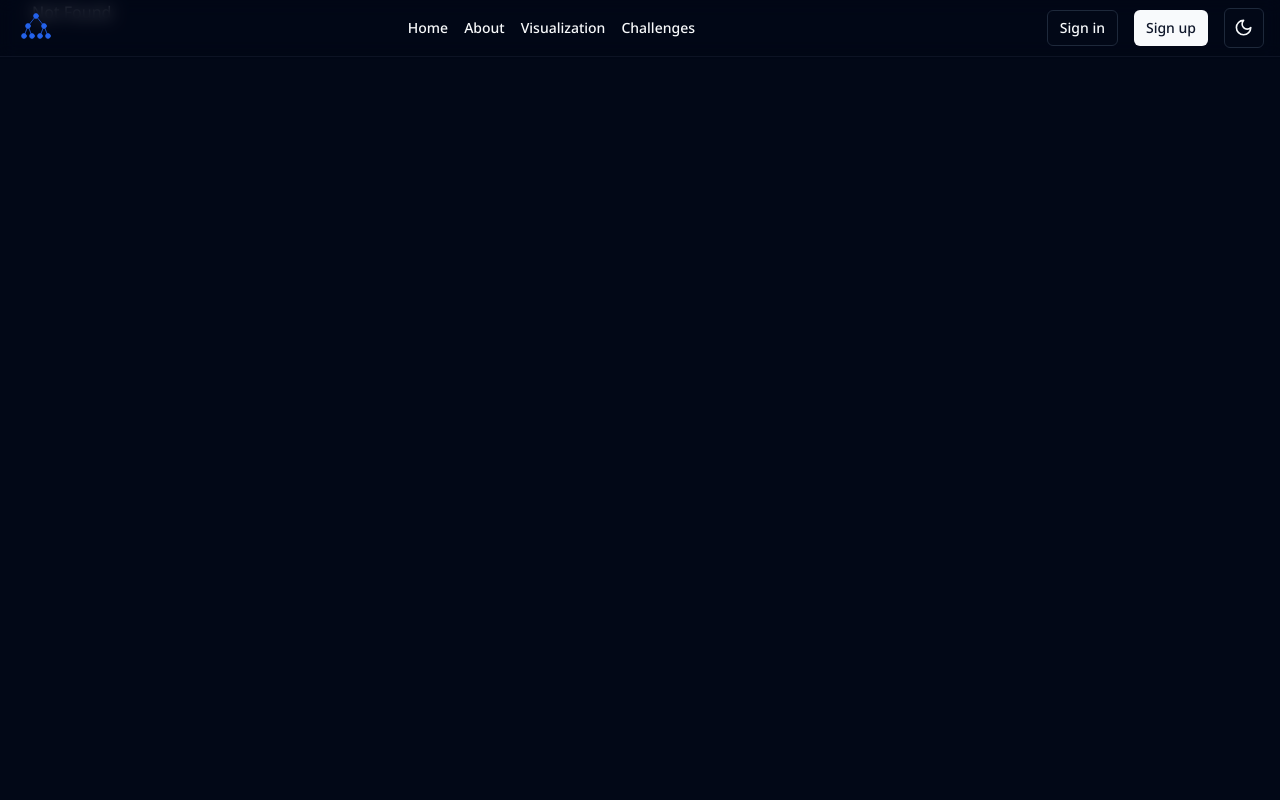
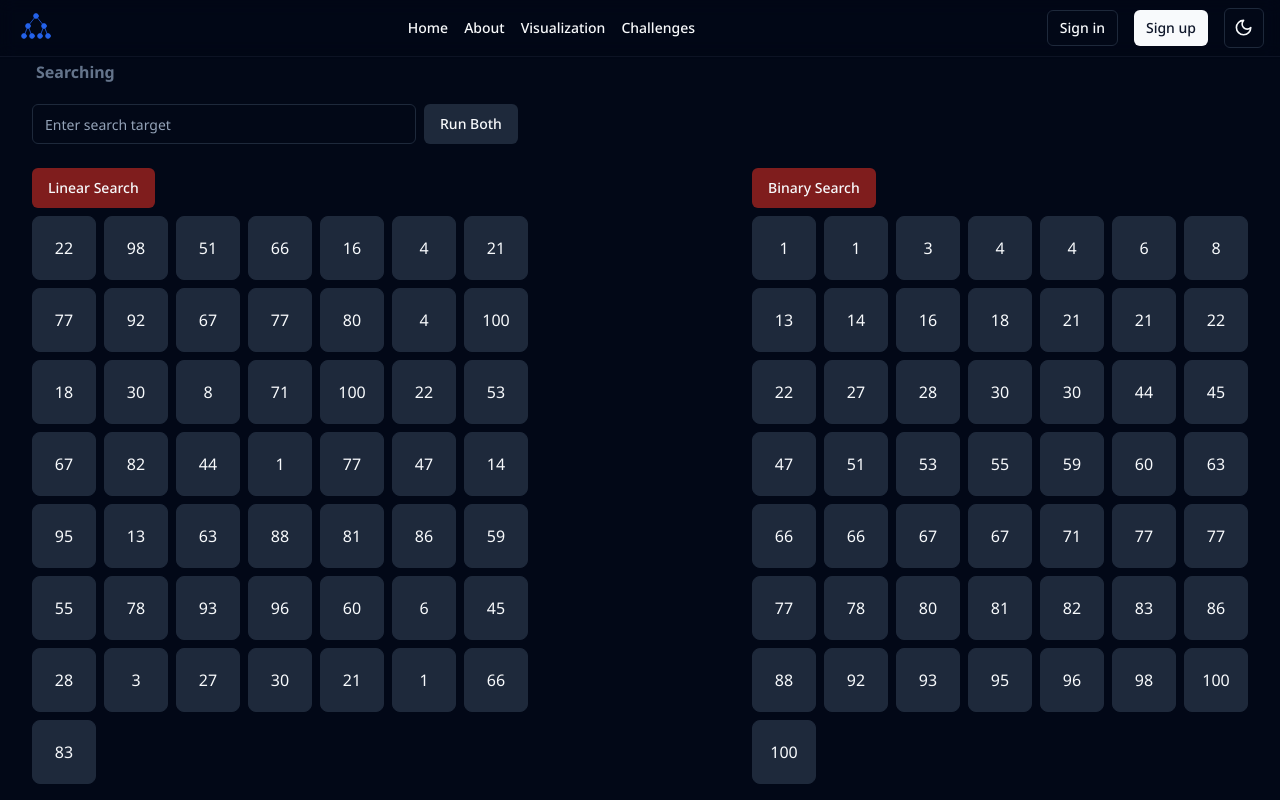
Before and after one commit to eB00k/dias-algo-visualization, a React (Vite) app: page /visulization/searching in a window 1280 px wide. Before the commit this address had no page. Built offline with nearby package versions, Linux system fonts and the light colour scheme.

Commit message:
added visulization of b-search & l-search

```diff
--- a/src/routeTree.gen.ts
+++ b/src/routeTree.gen.ts
@@ -22,6 +22,9 @@ const IndexLazyImport = createFileRoute('/')()
 const VisulizationIndexLazyImport = createFileRoute('/visulization/')()
 const VisulizationStackLazyImport = createFileRoute('/visulization/stack')()
 const VisulizationSortingLazyImport = createFileRoute('/visulization/sorting')()
+const VisulizationSearchingLazyImport = createFileRoute(
+  '/visulization/searching',
+)()
 const VisulizationPostfixPrefixInfixLazyImport = createFileRoute(
   '/visulization/postfix-prefix-infix',
 )()
@@ -67,6 +70,13 @@ const VisulizationSortingLazyRoute = VisulizationSortingLazyImport.update({
   import('./routes/visulization/sorting.lazy').then((d) => d.Route),
 )
 
+const VisulizationSearchingLazyRoute = VisulizationSearchingLazyImport.update({
+  path: '/visulization/searching',
+  getParentRoute: () => rootRoute,
+} as any).lazy(() =>
+  import('./routes/visulization/searching.lazy').then((d) => d.Route),
+)
+
 const VisulizationPostfixPrefixInfixLazyRoute =
   VisulizationPostfixPrefixInfixLazyImport.update({
     path: '/visulization/postfix-prefix-infix',
@@ -110,6 +120,10 @@ declare module '@tanstack/react-router' {
       preLoaderRoute: typeof VisulizationPostfixPrefixInfixLazyImport
       parentRoute: typeof rootRoute
     }
+    '/visulization/searching': {
+      preLoaderRoute: typeof VisulizationSearchingLazyImport
+      parentRoute: typeof rootRoute
+    }
     '/visulization/sorting': {
       preLoaderRoute: typeof VisulizationSortingLazyImport
       parentRoute: typeof rootRoute
@@ -133,6 +147,7 @@ export const routeTree = rootRoute.addChildren([
   ChallengesLazyRoute,
   VisulizationLinkedListLazyRoute,
   VisulizationPostfixPrefixInfixLazyRoute,
+  VisulizationSearchingLazyRoute,
   VisulizationSortingLazyRoute,
   VisulizationStackLazyRoute,
   VisulizationIndexLazyRoute,
--- a/src/routes/visulization/index.lazy.jsx
+++ b/src/routes/visulization/index.lazy.jsx
@@ -16,6 +16,13 @@ const data = [
       "Sorting algorithms are a set of instructions that take an array or list of elements and arrange them in a particular order.",
   },
   {
+    title: "Searching",
+    link: "searching",
+    status: "progress",
+    description:
+      "Searching algorithms are used to find an item with specified properties among a collection of items.",
+  },
+  {
     title: "Linked List",
     link: "linked-list",
     status: "done",
@@ -32,14 +39,14 @@ const data = [
   {
     title: "Postfix, Prefix, and Infix Notations",
     link: "postfix-prefix-infix",
-    status: "progress",
+    status: "done",
     description:
       "Different ways of representing mathematical expressions, essential for expression evaluation and parsing in computer science.",
   },
   {
     title: "Graph",
     link: "graph",
-    status: "undone",
+    status: "progress",
     description:
       "Graphs are a collection of nodes (vertices) and edges that connect pairs of nodes.",
   },
@@ -49,13 +56,6 @@ const data = [
     status: "undone",
     description:
       "A tree is a hierarchical data structure consisting of nodes connected by edges.",
-  },
-  {
-    title: "Searching",
-    link: "searching",
-    status: "undone",
-    description:
-      "Searching algorithms are used to find an item with specified properties among a collection of items.",
   },
   {
     title: "Dynamic Programming",
--- /dev/null
+++ b/src/routes/visulization/searching.lazy.jsx
@@ -0,0 +1,160 @@
+import { Button } from "@/components/ui/button";
+import { Input } from "@/components/ui/input";
+import { delay } from "@/lib/utils";
+import { createLazyFileRoute } from "@tanstack/react-router";
+import { useEffect, useState } from "react";
+
+export const Route = createLazyFileRoute("/visulization/searching")({
+  component: SearchingAlgos,
+});
+
+function SearchingAlgos() {
+  const [initialArray, setInitialArray] = useState([]);
+  const [sortedArray, setSortedArray] = useState([]);
+  const [linearSearchIndex, setLinearSearchIndex] = useState(-1);
+  const [binarySearchIndex, setBinarySearchIndex] = useState(-1);
+  const [searchResultLinear, setSearchResultLinear] = useState(-1);
+  const [searchResultBinary, setSearchResultBinary] = useState(-1);
+  const [resetLinear, setResetLinear] = useState(true);
+  const [resetBinary, setResetBinary] = useState(true);
+  const [searchTarget, setSearchTarget] = useState("");
+
+  useEffect(() => {
+    // Function to generate a random integer between min and max (inclusive)
+    const getRandomInt = (min, max) => {
+      return Math.floor(Math.random() * (max - min + 1)) + min;
+    };
+
+    // Generate a random initial array of length 50 with numbers between 1 and 100
+    const randomArray = Array.from({ length: 50 }, () => getRandomInt(1, 100));
+    console.log("randomArray", randomArray);
+    setInitialArray(randomArray);
+    setSortedArray([...randomArray].sort((a, b) => a - b));
+  }, []);
+
+  const linearSearch = async (target) => {
+    setResetLinear(false);
+    for (let i = 0; i < initialArray.length; i++) {
+      setLinearSearchIndex(i);
+      await delay(500);
+      if (initialArray[i] === target) {
+        setSearchResultLinear(i);
+        break;
+      }
+    }
+    setResetLinear(true);
+  };
+
+  const binarySearch = async (target) => {
+    setResetBinary(false);
+    let left = 0;
+    let right = sortedArray.length - 1;
+    while (left <= right) {
+      const mid = Math.floor((left + right) / 2);
+      setBinarySearchIndex(mid);
+      await delay(500);
+      if (sortedArray[mid] === target) {
+        setSearchResultBinary(mid);
+        break;
+      } else if (sortedArray[mid] < target) {
+        left = mid + 1;
+      } else {
+        right = mid - 1;
+      }
+    }
+    setResetBinary(true);
+  };
+
+  const handleSearchBoth = () => {
+    const target = parseInt(searchTarget);
+    if (!target) return;
+    setSearchResultBinary(-1);
+    setSearchResultLinear(-1);
+    linearSearch(target);
+    binarySearch(target);
+  };
+
+  return (
+    <div className="page">
+      <div className="w-full">
+        <h1 className="p-1 text-slate-500 font-bold">Searching</h1>
+        <div className="flex gap-2 my-4">
+          <Input
+            type="number"
+            placeholder="Enter search target"
+            value={searchTarget}
+            onChange={(e) => setSearchTarget(e.target.value)}
+            className="md:max-w-96"
+          />
+          <Button variant="secondary" onClick={handleSearchBoth}>
+            Run Both
+          </Button>
+        </div>
+        <div>
+          <div className="flex flex-wrap gap-4 justify-between">
+            <SearchAlgoComponent
+              arr={initialArray}
+              label="Linear Search"
+              searchTarget={searchTarget}
+              onSearch={linearSearch}
+              searchIndex={linearSearchIndex}
+              searchResult={searchResultLinear}
+              setSearchResult={setSearchResultLinear}
+              reset={resetLinear} // Pass reset state variable
+            />
+            <SearchAlgoComponent
+              arr={sortedArray}
+              label="Binary Search"
+              searchTarget={searchTarget}
+              onSearch={binarySearch}
+              searchIndex={binarySearchIndex}
+              searchResult={searchResultBinary}
+              setSearchResult={setSearchResultBinary}
+              reset={resetBinary} // Pass reset state variable
+            />
+          </div>
+        </div>
+      </div>
+    </div>
+  );
+}
+
+function SearchAlgoComponent({
+  arr,
+  label,
+  searchTarget,
+  onSearch,
+  searchIndex,
+  searchResult,
+  setSearchResult,
+  reset,
+}) {
+  const handleSearch = (target) => {
+    setSearchResult(-1);
+    onSearch(parseInt(target));
+  };
+
+  return (
+    <div className="flex-1 min-w-max max-w-max">
+      <Button
+        variant={"destructive"}
+        onClick={() => handleSearch(searchTarget)}
+        className="my-2"
+      >
+        {label}
+      </Button>
+      <div className="grid grid-cols-5 sm:grid-cols-7 gap-2 place-items-center ">
+        {arr.map((item, index) => (
+          <div
+            key={index}
+            className={`min-w-16 min-h-16 bg-border flex justify-center items-center rounded-lg border ${
+              reset ? "" : index === searchIndex ? "bg-blue-400" : ""
+            } ${index === searchResult && searchResult !== -1 ? "bg-green-400" : ""}`}
+          >
+            {item}
+          </div>
+        ))}
+      </div>
+    </div>
+  );
+}
```
